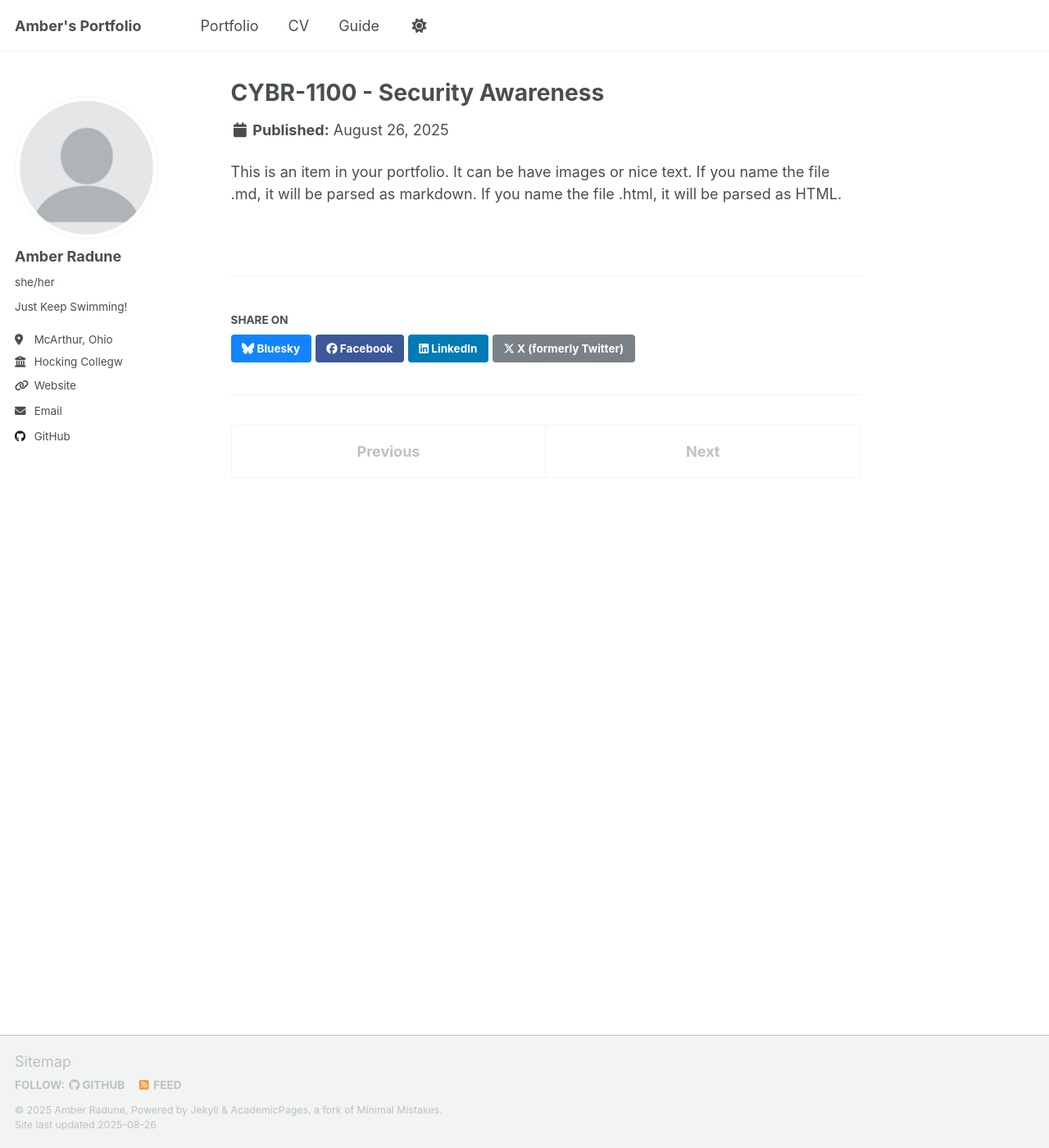
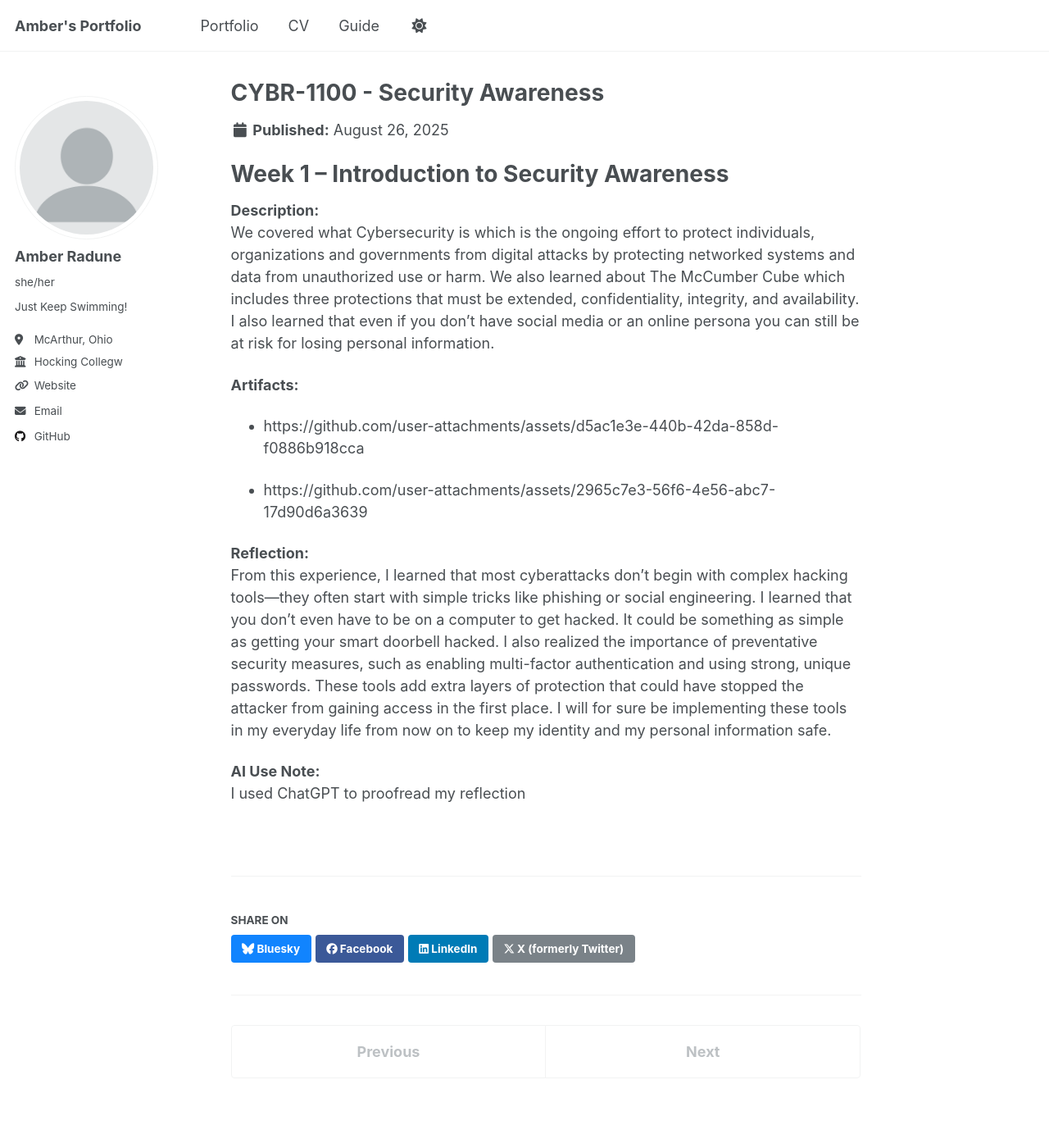
Before and after one commit to TinyBumblee/AmberR.github.io, a Jekyll site: the page built from _portfolio/Week 1.md, in a window 1280 px wide and 1400 px high. Shown: the whole window at 82% size. Built offline with Jekyll 4.4.1, drawn with Linux system fonts in a browser that asks for light colours; a script that is not in the unit is left out.

Commit message:
Update Week 1.md

```diff
--- a/_portfolio/Week 1.md
+++ b/_portfolio/Week 1.md
@@ -4,4 +4,19 @@ excerpt: "CYBR-1100 Class Assignments" # <br/><img src='/images/500x300.png'>
 collection: portfolio
 ---
 
-This is an item in your portfolio. It can be have images or nice text. If you name the file .md, it will be parsed as markdown. If you name the file .html, it will be parsed as HTML.
+# Week 1 – Introduction to Security Awareness
+
+**Description:**
+We covered what Cybersecurity is which is the ongoing effort to protect individuals, organizations and governments from digital attacks by protecting networked systems and data from unauthorized use or harm. We also learned about The McCumber Cube which includes three protections that must be extended, confidentiality, integrity, and availability. I also learned that even if you don't have social media or an online persona you can still be at risk for losing personal information.
+
+**Artifacts:**
+- https://github.com/user-attachments/assets/d5ac1e3e-440b-42da-858d-f0886b918cca
+
+- https://github.com/user-attachments/assets/2965c7e3-56f6-4e56-abc7-17d90d6a3639
+
+
+**Reflection:**
+From this experience, I learned that most cyberattacks don’t begin with complex hacking tools—they often start with simple tricks like phishing or social engineering. I learned that you don't even have to be on a computer to get hacked. It could be something as simple as getting your smart doorbell hacked. I also realized the importance of preventative security measures, such as enabling multi-factor authentication and using strong, unique passwords. These tools add extra layers of protection that could have stopped the attacker from gaining access in the first place. I will for sure be implementing these tools in my everyday life from now on to keep my identity and my personal information safe.
+
+**AI Use Note:**
+I used ChatGPT to proofread my reflection
```
